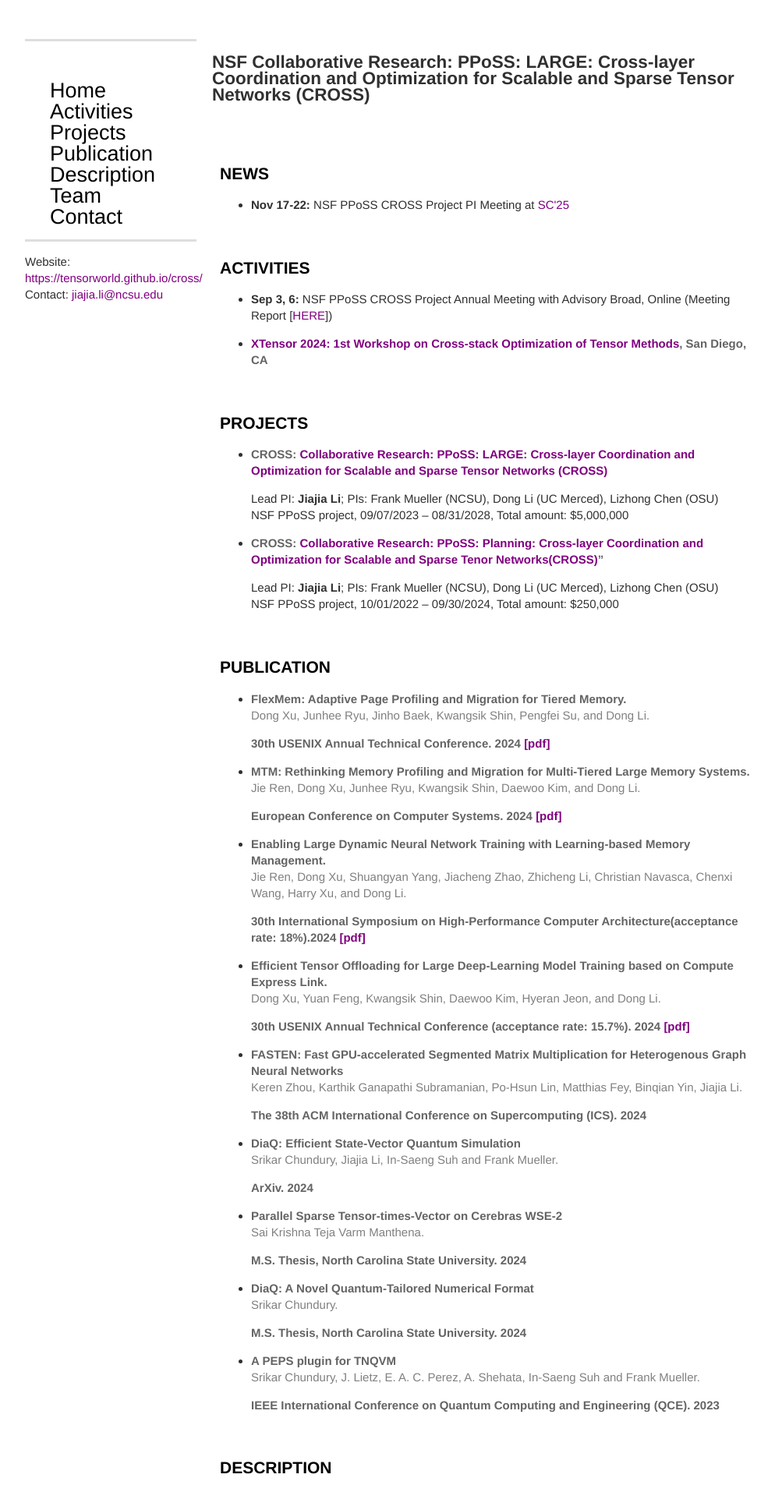
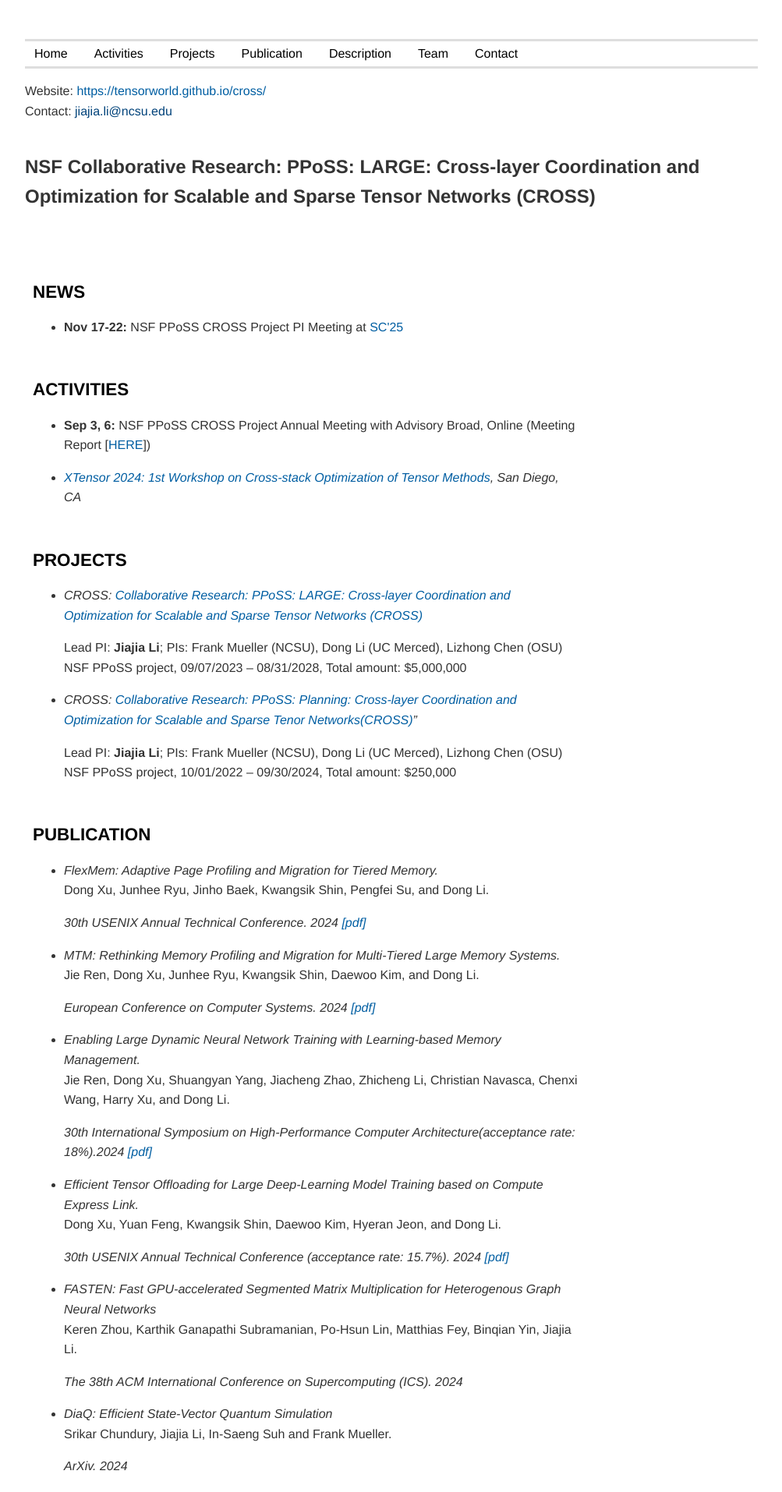
Before and after one commit to tensorworld/cross, a Jekyll site: the page built from index.html, in a window 1280 px wide. Shown: the top 1914 px of the page at 78% size, without its empty margins (138-1141 px from the left). Built offline with Jekyll 4.4.1, drawn with Linux system fonts in a browser that asks for light colours; nearby versions of some CDN libraries; some web fonts are replaced.

Commit message:
changing the website layout

```diff
--- a/_layouts/layout-tags.html
+++ b/_layouts/layout-tags.html
@@ -8,16 +8,16 @@
 
     <meta name="viewport" content="width=device-width, initial-scale=1, maximum-scale=1">
 
-    <!-- <link rel="stylesheet" href="{{ site.baseurl }}static/css/base.css"> -->
-    <link rel="stylesheet" href="{{ site.baseurl }}static/css/skeleton.css">
-    <link rel="stylesheet" href="{{ site.baseurl }}static/css/layout.css">
+    <!-- <link rel="stylesheet" href="{{ '/static/css/base.css' | relative_url }}"> -->
+    <link rel="stylesheet" href="{{ '/static/css/skeleton.css' | relative_url }}">
+    <link rel="stylesheet" href="{{ '/static/css/layout.css' | relative_url }}">
     <link rel="stylesheet" href="//maxcdn.bootstrapcdn.com/font-awesome/4.4.0/css/font-awesome.min.css">
 
     <!--[if lt IE 9]>
     <script src="http://html5shim.googlecode.com/svn/trunk/html5.js"></script>
     <![endif]-->
 
-    <!-- <link rel="shortcut icon" href="{{ site.baseurl }}static/img/favicon.ico"> -->
+     <!-- <link rel="shortcut icon" href="{{ '/static/img/favicon.ico' | relative_url }}"> -->
 </head>
 
 <body>
@@ -26,8 +26,8 @@
         {{ site.name }}
     </header> -->
 
-    <header class="four columns">
-        <!-- <img src="{{ site.baseurl }}static/img/ljj.jpg" class="me">
+    <header class="sixteen columns">
+        <!-- <img src="{{ '/static/img/ljj.jpg' | relative_url }}" class="me">
         <h1>{{ site.name }}</h1>
         <p>{{ site.school }}</p>
         <h2>{{ site.university }}</h2> -->
@@ -63,14 +63,14 @@
             Contact: <a href="{{ site.email_full }}">{{ site.email }}</a><br/>
         </p>
 
-        </section>
+        <!-- </section> -->
     </header>
 
-    <div class="twelve columns clearfix">
+    <div class="sixteen columns clearfix">
 
         {{ content }}
 
-    <footer class="twelve columns">
+    <footer class="sixteen columns">
         <p>© All rights reserved. Powered by <a href="http://jekyllrb.com/">Jekyll and <a href="https://github.com">GitHub Pages</a></p>
     </footer>
     </div>
--- a/_layouts/main.html
+++ b/_layouts/main.html
@@ -3,8 +3,8 @@
   <head>
     <meta charset="utf-8">
     <title>{{ page.title }}</title>
-    <link rel="stylesheet" href="{{ site.baseurl }}/static/css/skeleton.css">
-    <link rel="stylesheet" href="{{ site.baseurl }}/static/css/layout.css">
+    <link rel="stylesheet" href="{{ '/static/css/skeleton.css' | relative_url }}">
+    <link rel="stylesheet" href="{{ '/static/css/layout.css' | relative_url }}">
     <link rel="stylesheet" href="//maxcdn.bootstrapcdn.com/font-awesome/4.4.0/css/font-awesome.min.css">
   </head>
   <body>
--- a/static/css/layout.css
+++ b/static/css/layout.css
@@ -13,32 +13,34 @@
 
 body {
     font-family: "Raleway", Helvetica, Arial, sans-serif;
-    font-size: 15px;
-    line-height: 21px;
-    color: rgb(48, 48, 48);
-    /*border-top: 5px solid red;*/
-    /*border-top: 5px solid #27a822;*/
-    /*border-bottom: 5px solid red;*/
+    font-size: 16px;
+    line-height: 1.6;
+    color: #333333;
+    background-color: #ffffff;
 }
 
 .container {
     font-family: "Raleway", Helvetica, Arial, sans-serif;
     margin-top: 50px;
+    max-width: 1200px;
+    margin-left: auto;
+    margin-right: auto;
+    padding: 0 20px;
 }
 
 a {
     text-decoration: none;
-    color: purple;
-    /*background-color: rgba(39, 168, 34, 0.06);*/
+    color: #005ea2;
 }
 
 a:visited {
-    text-decoration: none;
-    color: purple;
+    color: #00427a;
 }
 
-a:hover, a:focus {
-    color: #27A822;
+a:hover,
+a:focus {
+    color: #002f55;
+    text-decoration: underline;
 }
 
 p, address {
@@ -85,40 +87,29 @@ header > h2 {
 }
 
 
-.navigation > ul { list-style: none; }
-
-.navigation > ul > li > a {
-    /*font-weight: bold; */
-    color: black;
-    line-height: 100%;
-    font-size: 120%;
-    margin-top: 30px;
-}
-
 .navigation {
     border-top: 3px solid #DEDEDE;
     border-bottom: 3px solid #DEDEDE;
+}
 
-    .navigation-item {
-        display: inline;
-        padding-left: 2rem;
-        font-size: 150%;
-        margin-bottom: 30px;
-        margin-right: 10px;    /* Add space between tags */
-    }
+.navigation-list {
+    margin: 0;
+    padding: 0;
+    list-style: none;
+    display: flex;
+    flex-wrap: wrap;
+}
 
-    .navigation-list {
-        margin-top: 50px;
-        list-style: none;
-        /*padding-top: 1.1rem;*/
-        list-style-type: none; /* Remove bullet points */
-        padding: 0;            /* Remove padding */
-    }
+.navigation-item {
+    margin-right: 10px;
+}
 
-    .navigation-list li {
-        display: inline;       /* Display tags in a horizontal line */
-        margin-right: 10px;    /* Add space between tags */
-    }
+.navigation-link {
+    color: black;
+    line-height: 1;
+    font-size: 1rem;
+    padding: 0.5rem 0.75rem;
+    display: block;
 }
 
 
@@ -144,64 +135,7 @@ section > h1 {
 }
 
 article {
-    margin-bottom: 20px;
-}
-
-
-article > h1 {
-    font-size: 125%;
-    font-weight: bold;
-    line-height: 150%;
-    margin-bottom: 0;
-    color: inherit;
-}
-
-article > ul > li > header > h1 {
-    font-size: 112%;
-    font-weight: bold;
-    line-height: 150%;
-    margin-bottom: 0;
-    color: inherit;
-}
-
-article > header > span + span {
-    margin-left: 2px;
-}
-
-article > header > span + span::before {
-    content: '@';
-    margin-right: 4px;
-}
-
-
-article > ul > li > header > span {
-    color: #808080;
-    font-size: 100%;
-}
-
-article > header > span a {
-    color: inherit;
-}
-
-article > header address {
-    display: inline;
-}
-
-article > header address + time {
-    margin-left: 6px;
-}
-
-article > header address + time::before {
-    content: '—';
-    margin-right: 6px;
-}
-
-em {
-    font-style: normal;
-    font-weight: bold;
-    color: rgb(100, 100, 100);
-    /*margin-right: 6px;*/
-}
+@@ -205,26 +207,27 @@ em {
 
 @media print {
     @page {
@@ -227,4 +161,5 @@ em {
 footer p {
     margin-bottom: 10px;
     font-size: 10pt;
+    color: #666666;
 }
```
Also changed, not shown: 4 other files.
